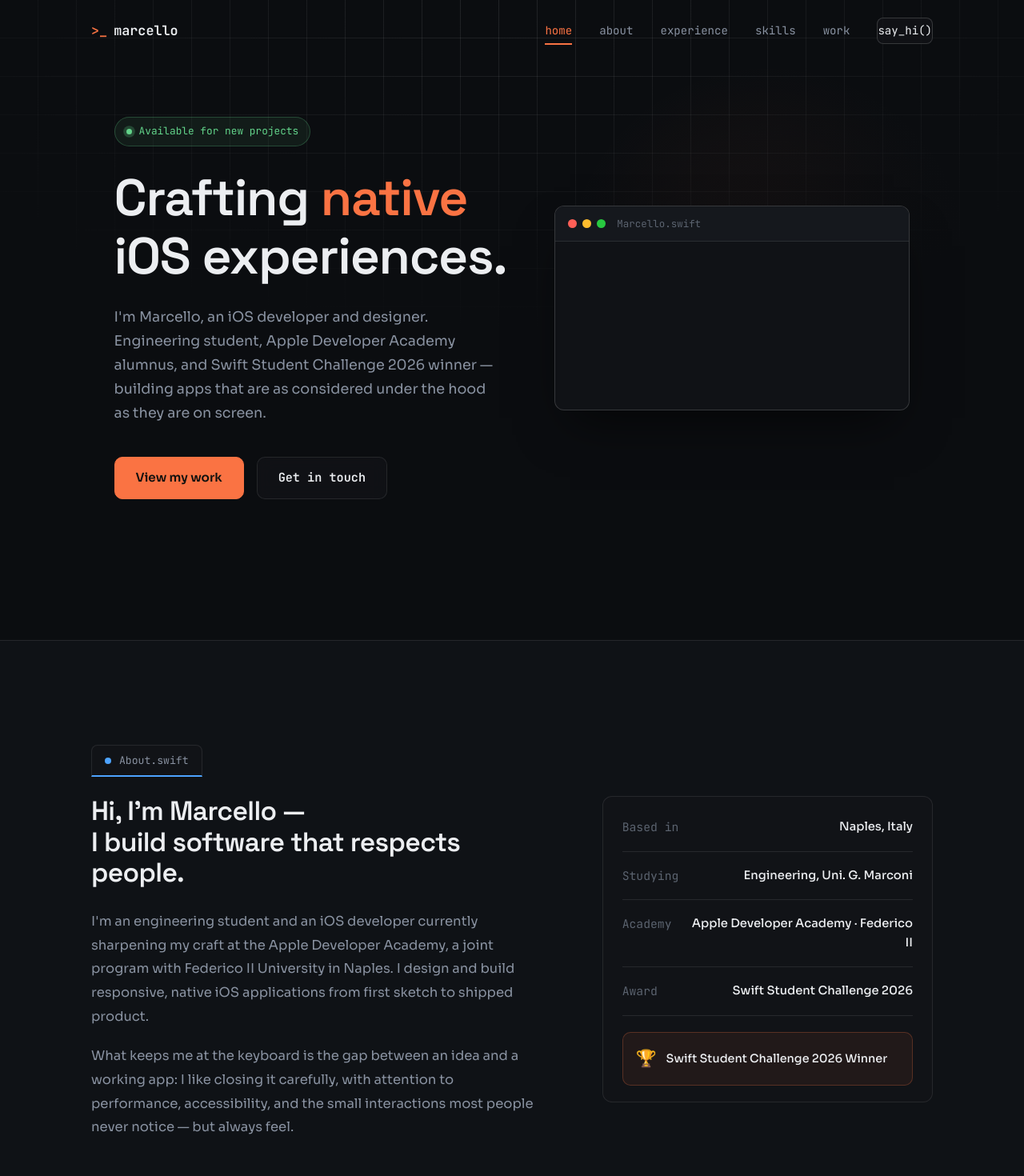
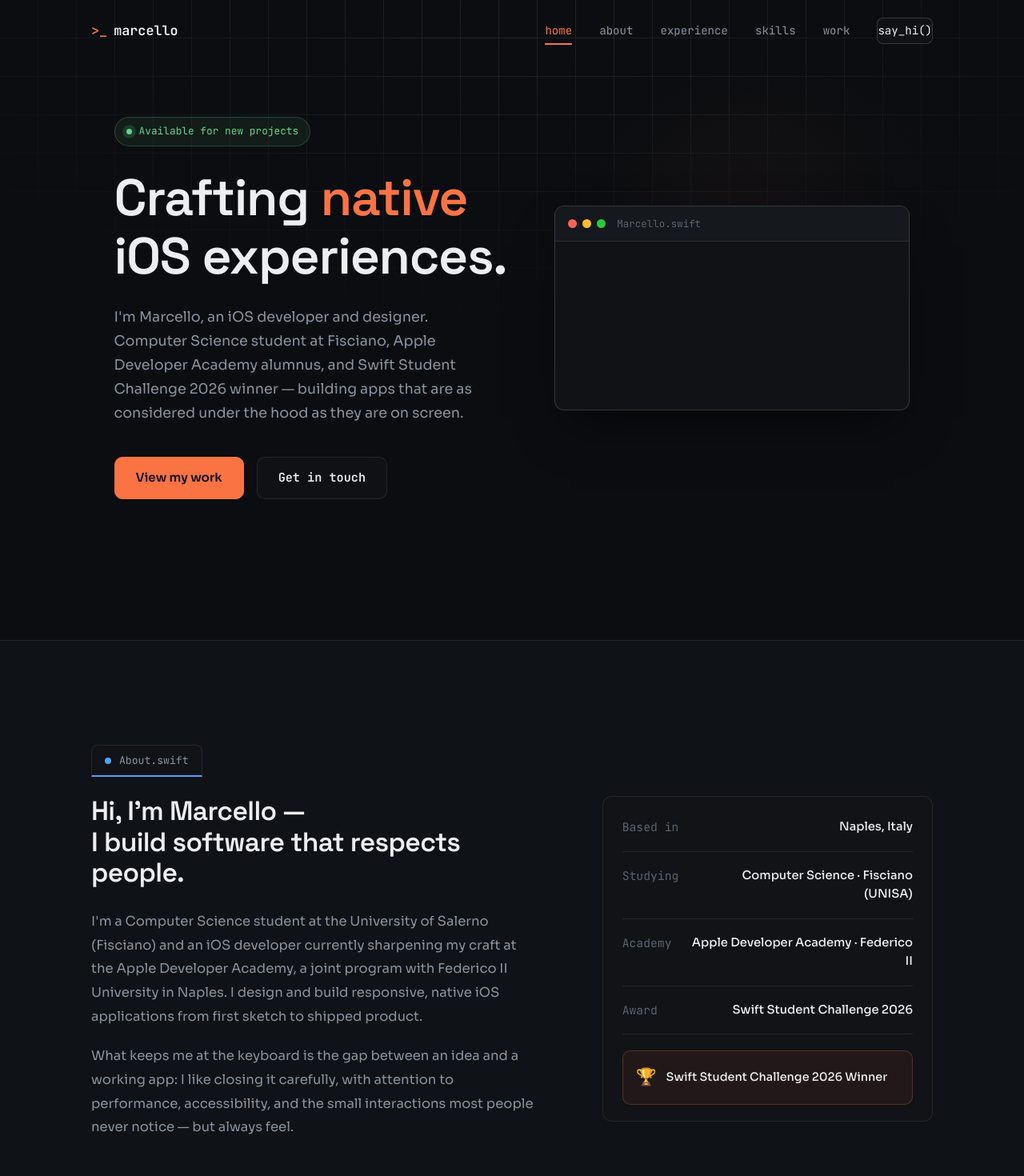
Before and after one commit to Marcelloguida00/Marcelloguida00.github.io, a React (Vite) app: page / in a window 1280 px wide. Shown: the top 1470 px of the page at 80% size. Built offline with nearby package versions, Linux system fonts and the light colour scheme.

Commit message:
Rebuild of the website

```diff
--- a/src/components/About.jsx
+++ b/src/components/About.jsx
@@ -2,7 +2,7 @@ import './About.css'
 
 const FACTS = [
   { label: 'Based in', value: 'Naples, Italy' },
-  { label: 'Studying', value: 'Engineering, Uni. G. Marconi' },
+  { label: 'Studying', value: 'Computer Science · Fisciano (UNISA)' },
   { label: 'Academy', value: 'Apple Developer Academy · Federico II' },
   { label: 'Award', value: 'Swift Student Challenge 2026' },
 ]
@@ -21,10 +21,11 @@ export default function About() {
               Hi, I'm Marcello —<br />I build software that respects people.
             </h2>
             <p className="about-text">
-              I'm an engineering student and an iOS developer currently sharpening my
-              craft at the Apple Developer Academy, a joint program with Federico II
-              University in Naples. I design and build responsive, native iOS
-              applications from first sketch to shipped product.
+              I'm a Computer Science student at the University of Salerno (Fisciano)
+              and an iOS developer currently sharpening my craft at the Apple
+              Developer Academy, a joint program with Federico II University in
+              Naples. I design and build responsive, native iOS applications from
+              first sketch to shipped product.
             </p>
             <p className="about-text">
               What keeps me at the keyboard is the gap between an idea and a working
--- a/src/components/Hero.jsx
+++ b/src/components/Hero.jsx
@@ -66,9 +66,10 @@ export default function Hero() {
           </h1>
 
           <p className="hero-subtitle-wow">
-            I'm Marcello, an iOS developer and designer. Engineering student, Apple
-            Developer Academy alumnus, and Swift Student Challenge 2026 winner —
-            building apps that are as considered under the hood as they are on screen.
+            I'm Marcello, an iOS developer and designer. Computer Science student
+            at Fisciano, Apple Developer Academy alumnus, and Swift Student
+            Challenge 2026 winner — building apps that are as considered under the
+            hood as they are on screen.
           </p>
 
           <div className="hero-actions">
--- a/src/components/Projects.css
+++ b/src/components/Projects.css
@@ -51,18 +51,35 @@
 
 .project-card-top {
   position: relative;
-  padding: 40px 24px;
-  background:
-    radial-gradient(circle at 30% 20%, rgba(250, 115, 67, 0.14), transparent 55%),
-    linear-gradient(160deg, #14171c 0%, #0d0f12 100%);
+  height: 210px;
+  overflow: hidden;
   border-bottom: 1px solid var(--border-color);
 }
 
+.project-cover-img {
+  position: absolute;
+  inset: 0;
+  width: 100%;
+  height: 100%;
+  object-fit: cover;
+  transition: transform 0.5s cubic-bezier(0.16, 1, 0.3, 1);
+}
+
+.project-card-wow:hover .project-cover-img {
+  transform: scale(1.05);
+}
+
+.project-cover-scrim {
+  position: absolute;
+  inset: 0;
+  background: linear-gradient(180deg, rgba(11, 13, 16, 0.55) 0%, rgba(11, 13, 16, 0.05) 30%, rgba(11, 13, 16, 0.15) 100%);
+}
+
 .project-window {
-  display: flex;
-  justify-content: space-between;
-  align-items: center;
-  margin-bottom: 30px;
+  position: absolute;
+  top: 16px;
+  left: 18px;
+  z-index: 1;
 }
 
 .editor-dots.small .dot {
@@ -73,20 +90,6 @@
 .editor-dots.small {
   display: flex;
   gap: 6px;
-}
-
-.project-status {
-  font-family: var(--font-mono);
-  font-size: 0.72rem;
-  color: var(--accent-color);
-}
-
-.project-mark {
-  font-family: var(--font-display);
-  font-size: 2.4rem;
-  font-weight: 700;
-  color: var(--text-color);
-  opacity: 0.9;
 }
 
 .project-content-wow {
--- a/src/components/Projects.jsx
+++ b/src/components/Projects.jsx
@@ -9,7 +9,7 @@ export default function Projects() {
         'An immersive iPad experience that turns classic fables into interactive games, built to teach logical sequencing to children with a deep focus on accessibility — removing barriers so every young mind can play.',
       tags: ['Swift', 'iPadOS', 'Accessibility', 'Game Design'],
       link: '/world-of-fables/index.html',
-      status: 'Swift Student Challenge 2026',
+      cover: '/projects/world-of-fables-cover.jpg',
     },
   ]
 
@@ -34,15 +34,15 @@ export default function Projects() {
           {projects.map((project, idx) => (
             <a href={project.link} className="project-card-wow" key={idx}>
               <div className="project-card-top">
+                <img src={project.cover} alt={`${project.title} preview`} className="project-cover-img" />
+                <div className="project-cover-scrim"></div>
                 <div className="project-window">
                   <div className="editor-dots small">
                     <span className="dot red"></span>
                     <span className="dot yellow"></span>
                     <span className="dot green"></span>
                   </div>
-                  <span className="project-status">{project.status}</span>
                 </div>
-                <div className="project-mark">{project.title.charAt(0)}</div>
               </div>
 
               <div className="project-content-wow">
```
Also changed, not shown: public/projects/world-of-fables-cover.jpg (added), 5 other files (tests, documents, lock files or other folders).
